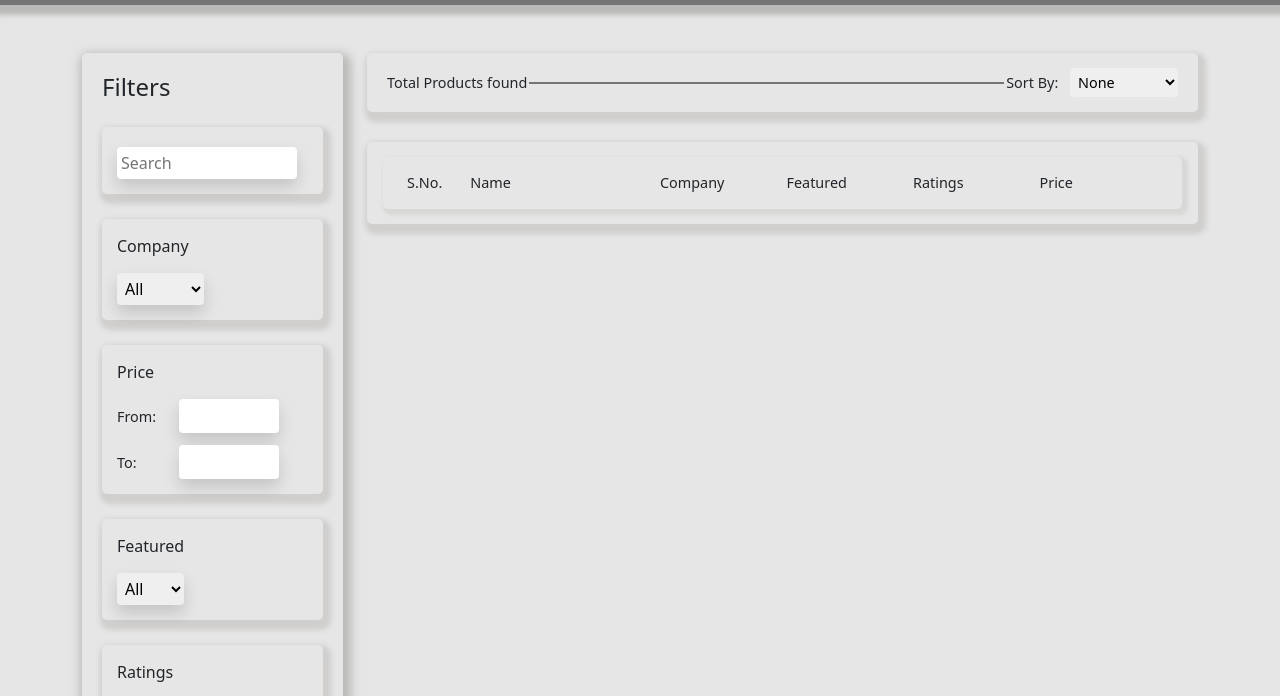
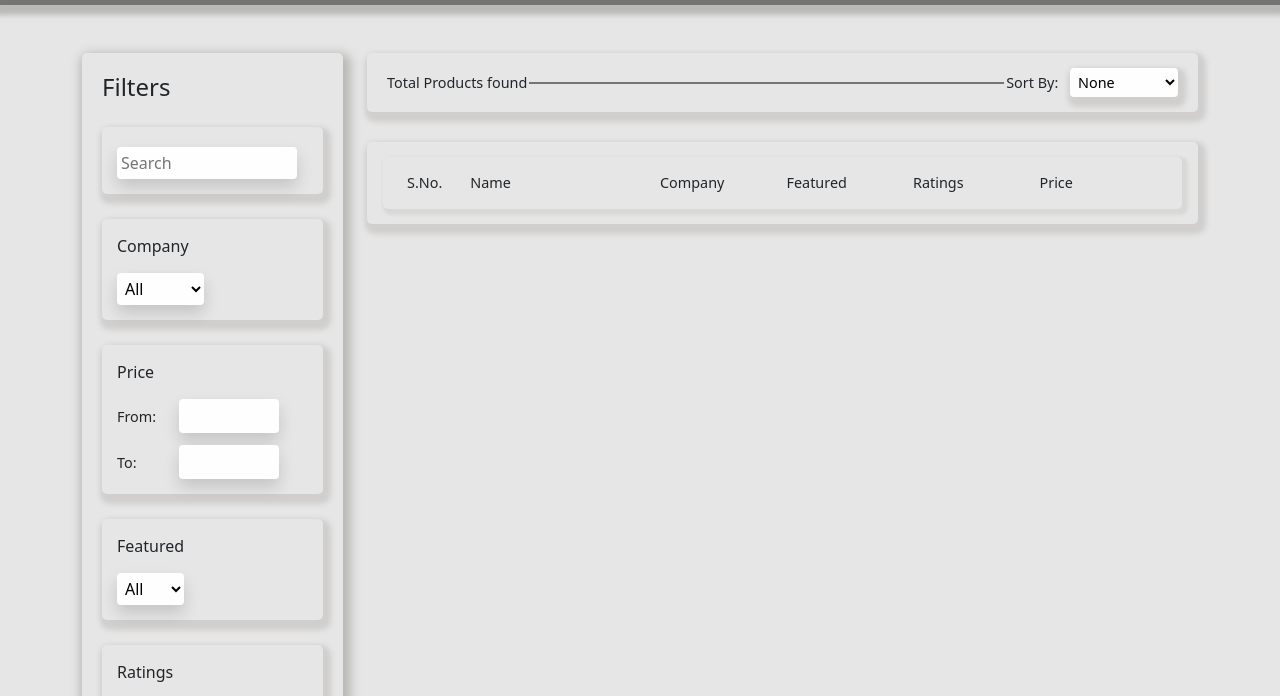
Before and after one commit to Pramod-115/Hexa, a website: page public/index.html in a window 1280 px wide. Shown: the part 71-767 px from the top of the page. Drawn offline with nearby package versions, Linux system fonts and the light colour scheme; no server answers.

Commit message:
heroku deployment

```diff
--- a/public/index.scss
+++ b/public/index.scss
@@ -163,3 +163,8 @@ select {
         color: rgb(226, 226, 226);
     }
 }
+
+select, input {
+    box-shadow: 3px 5px 5px 5px $background-color-shadow-params;
+    background-color: #fefefe;
+}
```
Also changed, not shown: public/index.css, 1 other file.
